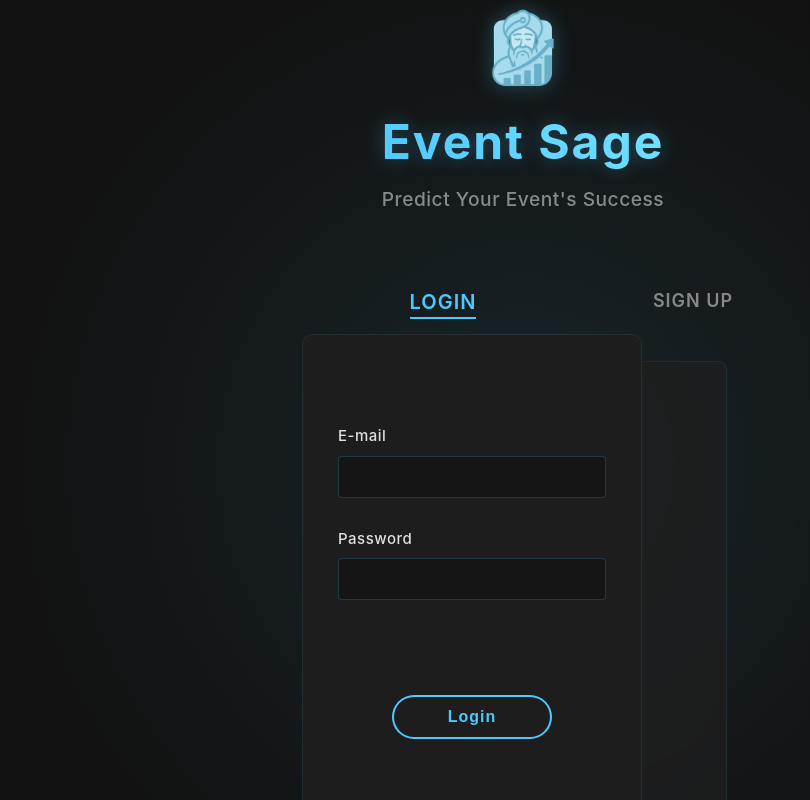
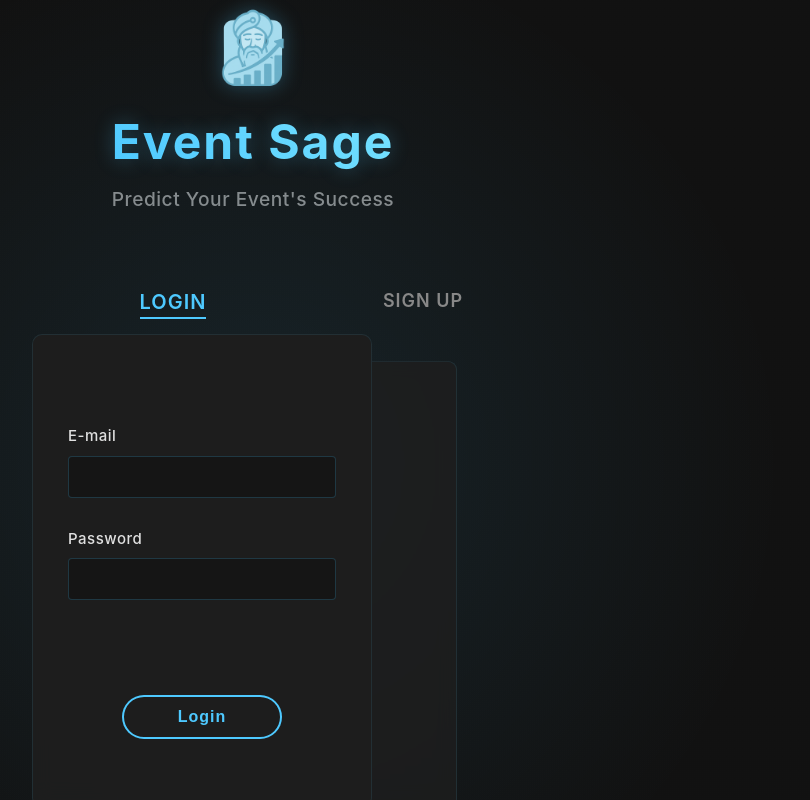
Before and after one commit to sohaibiqbal69/event-popularity-predictor, a React (Vite) app in the folder client/: page /login in a window 1280 px wide. Shown: the whole page, without its empty margins (77-887 px from the left). Built offline with nearby package versions, Linux system fonts and the light colour scheme.

Commit message:
fixed the login page alignment issue, now the login page in center aligned i changed .form-section{ right:350px} now its centered

```diff
--- a/client/src/App.css
+++ b/client/src/App.css
@@ -2,6 +2,8 @@
   display: flex;
   min-height: 100vh;
   background: #121212;
+  overflow-x: hidden;
+  width: 100%;
 }
 
 .main-content {
@@ -14,6 +16,8 @@
   display: flex;
   flex-direction: column;
   align-items: center;
+  overflow-x: hidden;
+  box-sizing: border-box;
 }
 
 .main-content > * {
--- a/client/src/components/Sidebar.css
+++ b/client/src/components/Sidebar.css
@@ -12,6 +12,7 @@
     transition: all 0.3s cubic-bezier(0.4, 0, 0.2, 1);
     z-index: 1000;
     box-shadow: 4px 0 15px rgba(0, 0, 0, 0.3);
+    overflow-x: hidden;
 }
 
 .sidebar.collapsed {
@@ -198,15 +199,14 @@ button.nav-item:hover .nav-icon {
 
 /* Main content styles */
 .main-content {
-    padding: 24px 0;
+    margin-left: 250px;
+    padding: 20px;
     min-height: 100vh;
-    background: #121212;
-    width: 100%;
+    background: #f5f5f5;
+    transition: margin-left 0.3s cubic-bezier(0.4, 0, 0.2, 1);
     position: relative;
-    box-sizing: border-box;
-    display: flex;
-    flex-direction: column;
-    align-items: center;
+    overflow-x: hidden;
+    width: calc(100% - 250px);
 }
 
 .main-content > * {
--- a/client/src/components/Sidebar.jsx
+++ b/client/src/components/Sidebar.jsx
@@ -8,11 +8,18 @@ const Sidebar = () => {
   const location = useLocation();
   const navigate = useNavigate();
   const [profileImage, setProfileImage] = useState(null);
-  const [isCollapsed, setIsCollapsed] = useState(false);
+  const [isCollapsed, setIsCollapsed] = useState(() => {
+    const savedState = localStorage.getItem('sidebarCollapsed');
+    return savedState ? JSON.parse(savedState) : false;
+  });
 
   const isActive = (path) => {
     return location.pathname === path;
   };
+
+  useEffect(() => {
+    localStorage.setItem('sidebarCollapsed', JSON.stringify(isCollapsed));
+  }, [isCollapsed]);
 
   useEffect(() => {
     const fetchProfileImage = async () => {
@@ -48,7 +55,7 @@ const Sidebar = () => {
     setIsCollapsed(!isCollapsed);
     const mainContent = document.querySelector('.main-content');
     if (mainContent) {
-      mainContent.classList.toggle('sidebar-collapsed', !isCollapsed);
+      mainContent.style.marginLeft = !isCollapsed ? '80px' : '250px';
     }
   };
 
--- a/client/src/index.css
+++ b/client/src/index.css
@@ -8,13 +8,25 @@
   text-rendering: optimizeLegibility;
   -webkit-font-smoothing: antialiased;
   -moz-osx-font-smoothing: grayscale;
+  overflow-x: hidden;
 }
 
-body {
+html, body {
   margin: 0;
   padding: 0;
   min-width: 100vw;
   min-height: 100vh;
+  overflow-x: hidden;
+  width: 100%;
+  position: relative;
+  scrollbar-width: none; /* Firefox */
+  -ms-overflow-style: none; /* IE and Edge */
+}
+
+/* Hide scrollbar for Chrome, Safari and Opera */
+html::-webkit-scrollbar,
+body::-webkit-scrollbar {
+  display: none;
 }
 
 /* Keep only Toastify styles */
--- a/client/src/pages/Login.css
+++ b/client/src/pages/Login.css
@@ -22,7 +22,7 @@ body.login-page {
 	position: fixed;
 	width: 100%;
 	top: 0;
-	left: 0;
+	right: 350px;
 	overflow: hidden;
 	z-index: 1000;
 }
```
Also changed, not shown: client/src/assets/images/image.jpg (added).
